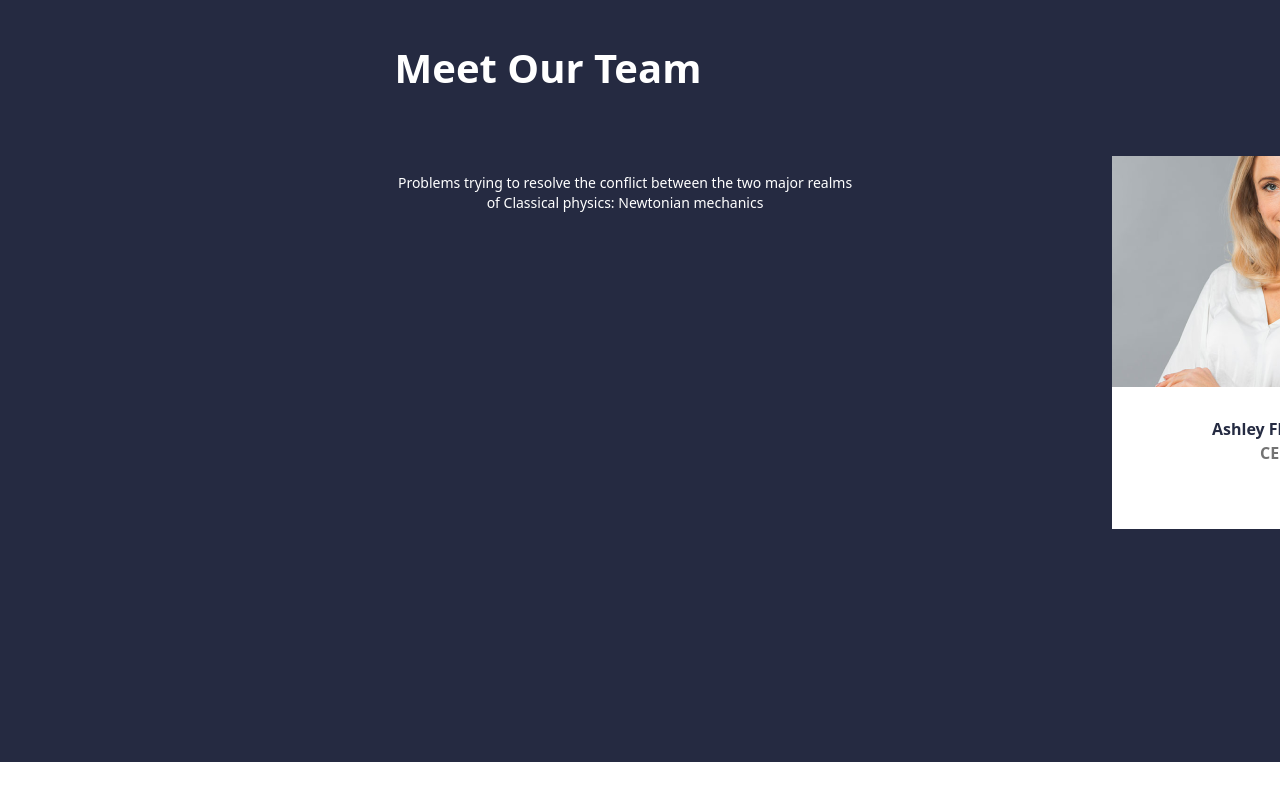
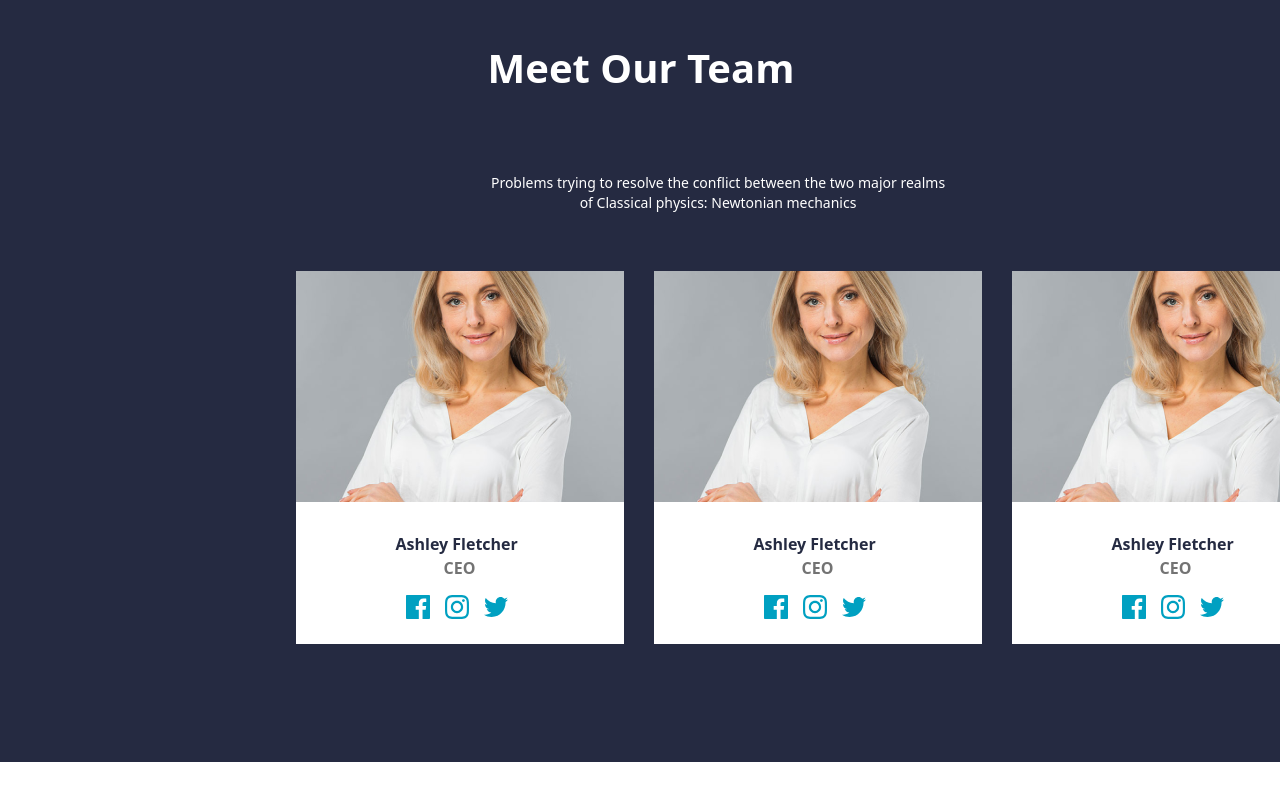
Before and after one commit to MANIZABAYO-Elie/K-Marketer, a website: page public/index.html in a window 1280 px wide. Shown: the part 3470-4270 px from the top of the page. Drawn offline with Linux system fonts and the light colour scheme.

Commit message:
file committed

```diff
--- a/public/index.html
+++ b/public/index.html
@@ -190,9 +190,6 @@
             </div>
 
         </div>
-        <div>
-
-        </div>
         <div class="flex flex-rows mt-[-230px] gap-[20px] justify-center">
             <div class="w-[327px] h-[244px] pt-[30px] pb-[30px] pl-[35px] pr-[35px] border-[1px] rounded-[5px]
             bg-white">
@@ -219,9 +216,6 @@
                         Montserrat text-[252B42]">Designer</h6>
                     </div>
                   </div>
-
-
-
             </div>
             <div class="w-[327px] h-[244px] pt-[30px] pb-[30px] pl-[35px] pr-[35px] border-[1px] rounded-[5px]
             bg-white">
@@ -275,18 +269,9 @@
                     </div>
                   </div>
             </div>
-
-
-
-
-
-
-
-
         </div>
 </section>
-<section>
-    <section class="bg-[hsla(228,28%,20%,1)] w-full h-[813px] p-[195px] justify-center">
+<section class="bg-[hsla(228,28%,20%,1)] w-full h-[813px] p-[195px] justify-center">
         <div class="w-[1050px] h-[813px] pt-[100px] pb-[100px] pl-[195px]">
             <div class="w-[1050px] h-[197px] pb-[45px] pt-[45px] flex justify-center items-center ">
                 <div class=" w-[864px] h-[107px] gap-[10px]  items-center justify-center ">
@@ -300,7 +285,9 @@
                       the two major realms of Classical physics: Newtonian mechanics
                    </p>
                 </div>
-                <div class="flex justify-center">
+            </div>
+
+        <div class="flex justify-center gap-[30px] mt-[-170px]">
                     <div class="justify-center">
                         <img src="../images/cover1.png" class="w-[328px] h-[231px]">
                         <div class="bg-white w-[328px] h-[142px]  items-center justify-center p-[30px]">
@@ -312,20 +299,61 @@
                             tracking-tighter-[0.2px] text-[#737373] mx-auto">
                                 CEO
                             </h6>
-                            <div class="flex">
-
-
-                            </div>
+                            <div class="flex gap-[15px] w-[102px]h-[24px] ml-[80px] pt-[15px]">
+                                <img src="../images/ant-design_facebook-filled.svg" class="w-[24px]h-[24px]">
+                                <img src="../images/ant-design_instagram-outlined.svg" class="w-[24px]h-[24px]">
+                                <img src="../images/ant-design_twitter-outlined.svg" class="w-[24px]h-[24px]">
+                             </div>
 
                         </div>
 
                     </div>
+                    <div class="justify-center">
+                        <img src="../images/cover1.png" class="w-[328px] h-[231px]">
+                        <div class="bg-white w-[328px] h-[142px]  items-center justify-center p-[30px]">
+                            <h5 class="w-[128px] h-[24px] text-[#252B42] text-[16px] leading-[24px] font-[700]
+                            tracking-tighter-[0.2px] mx-auto">
+                                Ashley Fletcher
+                            </h5>
+                            <h6 class=" w-[32px] h-[24px]text-[14px] leading-[24px] font-[600]
+                            tracking-tighter-[0.2px] text-[#737373] mx-auto">
+                                CEO
+                            </h6>
+                            <div class="flex gap-[15px] w-[102px]h-[24px] ml-[80px] pt-[15px]">
+                                <img src="../images/ant-design_facebook-filled.svg" class="w-[24px]h-[24px]">
+                                <img src="../images/ant-design_instagram-outlined.svg" class="w-[24px]h-[24px]">
+                                <img src="../images/ant-design_twitter-outlined.svg" class="w-[24px]h-[24px]">
+                             </div>
 
+                        </div>
 
+                    </div>
+                    <div class="justify-center">
+                        <img src="../images/cover1.png" class="w-[328px] h-[231px]">
+                        <div class="bg-white w-[328px] h-[142px]  items-center justify-center p-[30px]">
+                            <h5 class="w-[128px] h-[24px] text-[#252B42] text-[16px] leading-[24px] font-[700]
+                            tracking-tighter-[0.2px] mx-auto">
+                                Ashley Fletcher
+                            </h5>
+                            <h6 class=" w-[32px] h-[24px]text-[14px] leading-[24px] font-[600]
+                            tracking-tighter-[0.2px] text-[#737373] mx-auto">
+                                CEO
+                            </h6>
+                            <div class="flex gap-[15px] w-[102px]h-[24px] ml-[80px] pt-[15px]">
+                                <img src="../images/ant-design_facebook-filled.svg" class="w-[24px]h-[24px]">
+                                <img src="../images/ant-design_instagram-outlined.svg" class="w-[24px]h-[24px]">
+                                <img src="../images/ant-design_twitter-outlined.svg" class="w-[24px]h-[24px]">
+                             </div>
+
+                        </div>
+                    </div>
                 </div>
             </div>
             <div>
 
-            </div>
-    </section>
+        </div>
+
 </section>
+<section>
+
+</section>
```
Also changed, not shown: src/style.css.
